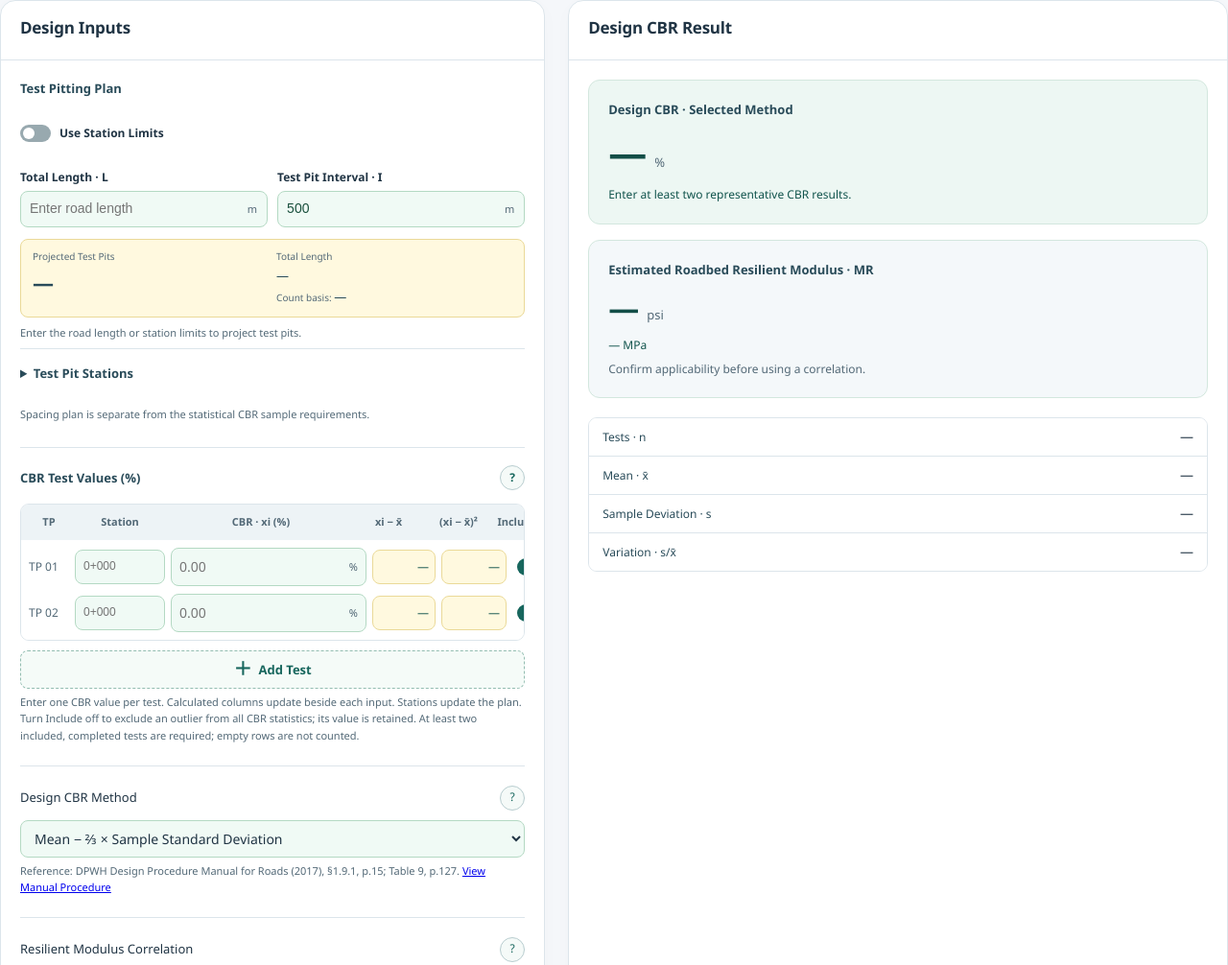
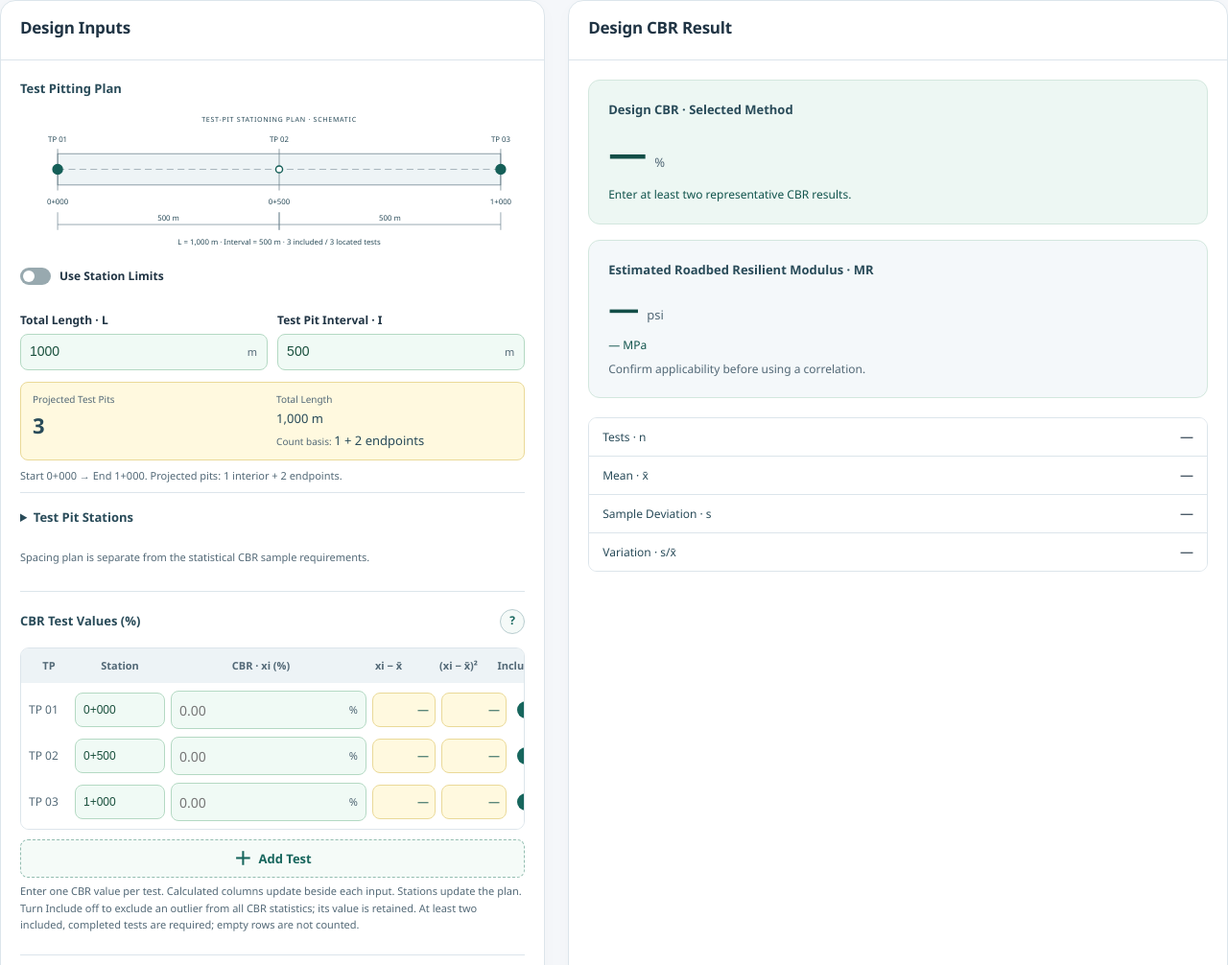
Before and after one commit to ljanre/hd-toolkit, a website: page src/components/design-cbr/index.html in a window 1280 px wide. Shown: the top 1006 px of the page at 96% size. Drawn offline with Linux system fonts and the light colour scheme.

Commit message:
Default CBR planning length and station limits to 1000 metres

```diff
--- a/src/components/design-cbr/index.html
+++ b/src/components/design-cbr/index.html
@@ -5,8 +5,8 @@
 <h3 id="pitPlanTitle">Test Pitting Plan</h3><div id="pitDiagram" class="pit-diagram"><p class="pit-plan-note">Enter road length or station limits to show the schematic.</p></div>
 <label class="pit-mode" for="pitStationMode"><input id="pitStationMode" type="checkbox" role="switch"><span class="pit-switch" aria-hidden="true"></span>Use Station Limits</label>
 <div class="pit-fields">
-<div id="pitLengthField"><label for="pitLength">Total Length · L</label><div class="pit-entry"><input id="pitLength" type="number" min="0" step="any" placeholder="Enter road length"><span>m</span></div></div>
-<div id="pitStationFields" class="pit-station-fields" hidden><div><label for="pitStart">Start Station</label><div class="pit-entry"><input id="pitStart" type="text" value="0+000" placeholder="0+000"></div></div><div><label for="pitEnd">End Station</label><div class="pit-entry"><input id="pitEnd" type="text" placeholder="2+000"></div></div></div>
+<div id="pitLengthField"><label for="pitLength">Total Length · L</label><div class="pit-entry"><input id="pitLength" value="1000" type="number" min="0" step="any" placeholder="Enter road length"><span>m</span></div></div>
+<div id="pitStationFields" class="pit-station-fields" hidden><div><label for="pitStart">Start Station</label><div class="pit-entry"><input id="pitStart" type="text" value="0+000" placeholder="0+000"></div></div><div><label for="pitEnd">End Station</label><div class="pit-entry"><input id="pitEnd" type="text" value="1+000" placeholder="1+000"></div></div></div>
 <div><label for="pitInterval">Test Pit Interval · I</label><div class="pit-entry"><input id="pitInterval" type="number" min="0" step="any" value="500"><span>m</span></div></div>
 </div>
 <div class="pit-summary"><div><span>Projected Test Pits</span><output id="pitCount">—</output></div><div><span>Total Length</span><output id="pitRoadLength">—</output><span>Count basis: <output id="pitInterior">—</output></span></div></div>
@@ -37,4 +37,4 @@
 <div id="methodTables" hidden>
 <section class="guide-reference" aria-labelledby="minimumGuideTitle"><h3 id="minimumGuideTitle">Minimum Sample Count · DPWH Table 9</h3><p class="note">For the supplied error &lt; ±20% criterion, compare 100s/x̄ with this table. The tool uses the next listed ratio at or above the calculated ratio, without extrapolation beyond 70%. This sample-count check is not a new confidence-interval calculation.</p><table><thead><tr><th scope="col">s/x̄ (%)</th><th scope="col">Minimum Tests</th></tr></thead><tbody id="minimumRows"></tbody></table><p class="note">Verified in DPWH Design Procedure Manual for Roads (2017), §1.9.1, p.15 and Table 9, p.127.</p></section>
 <div id="manualCBR"><figure class="manual-figure"><a href="../../assets/dpwh-manual/cbr-procedure.png" target="_blank" rel="noopener"><img src="../../assets/dpwh-manual/cbr-procedure.png" loading="lazy" alt="§1.9.1 · Design CBR Procedure · p.15"></a><figcaption>DPWH Design Procedure Manual for Roads (2017) · §1.9.1 · Design CBR Procedure · p.15 · Click to enlarge.</figcaption></figure><figure class="manual-figure"><a href="../../assets/dpwh-manual/cbr-sample-count.png" target="_blank" rel="noopener"><img src="../../assets/dpwh-manual/cbr-sample-count.png" loading="lazy" alt="Table 9 · Minimum CBR Samples · p.127"></a><figcaption>DPWH Design Procedure Manual for Roads (2017) · Table 9 · Minimum CBR Samples · p.127 · Click to enlarge.</figcaption></figure></div><section id="coefficientReference" class="guide-reference" aria-labelledby="coefficientGuideTitle"><h3 id="coefficientGuideTitle">Coefficient C · Supplied Table 6-22</h3><p class="note">Design CBR = mean of individual locations − (Max CBR − Min CBR)/C. Reference shown in the supplied excerpt: DGCS Volume 4, Section 6.11.5. Select C using the number of completed tests.</p><table><thead><tr><th scope="col">Number of Values</th><th scope="col">C</th></tr></thead><tbody id="coefficientRows"></tbody></table></section>
-</div></dialog><script src="engine.js"></script><script src="cbr.js?v=stations-3"></script><script src="sampling-plan.js?v=stations-3"></script></body></html>
+</div></dialog><script src="engine.js"></script><script src="cbr.js?v=stations-3"></script><script src="sampling-plan.js?v=default-1000"></script></body></html>
--- a/src/components/design-cbr/sampling-plan.js
+++ b/src/components/design-cbr/sampling-plan.js
@@ -58,6 +58,6 @@
     stationMode=$('pitStationMode').checked;update();
   });
   for(const id of ['pitLength','pitStart','pitEnd','pitInterval'])$(id).addEventListener('input',update);
-  $('clear').addEventListener('click',()=>{stationMode=false;$('pitStationMode').checked=false;$('pitLength').value='';$('pitStart').value='0+000';$('pitEnd').value='';$('pitInterval').value='500';update();});
+  $('clear').addEventListener('click',()=>{stationMode=false;$('pitStationMode').checked=false;$('pitLength').value='1000';$('pitStart').value='0+000';$('pitEnd').value='1+000';$('pitInterval').value='500';update();});
   update();
 })();
```
Also changed, not shown: src/components/design-cbr/README.md.
